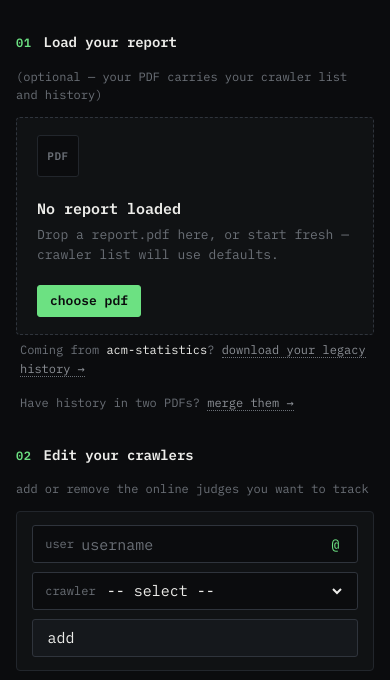
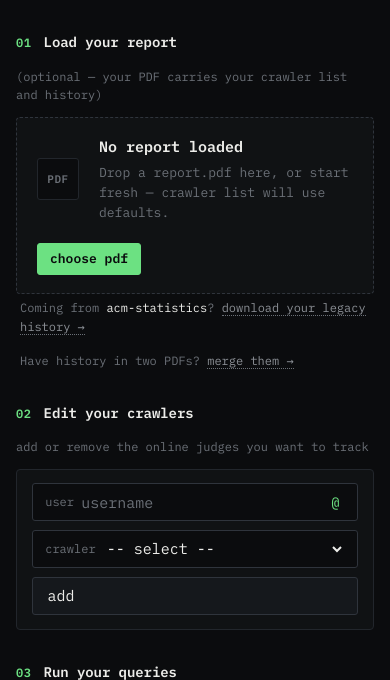
Before and after one commit to Liu233w/ojhunt-lite, a Python web app: template src/ojhunt/web/templates/index.html.jinja in a window 390 px wide. Shown: the part 244-924 px from the top of the page. Run offline with Jinja, Linux system fonts and the light colour scheme; the template is opened without the code that fills it, so the values that code supplies are empty.

Commit message:
fix(web): keep PDF icon with text on narrow report-slot; drop about footer ascii
At ≤820px the report-slot collapsed to a single column, separating the PDF
icon from its title/meta. Switch to a 2-column grid (`auto 1fr`) and let the
actions row span both columns so the icon stays anchored to the text and only
the buttons wrap below. Also removes the decorative ascii box from the about
page footer per design feedback.

```diff
--- a/src/ojhunt/web/static/assets/index.css
+++ b/src/ojhunt/web/static/assets/index.css
@@ -231,8 +231,8 @@
 /* ── RESPONSIVE ── */
 @media (max-width: 820px) {
   .grid { grid-template-columns: repeat(2, minmax(0, 1fr)); }
-  .report-slot { grid-template-columns: 1fr; }
-  .report-slot .rs-actions { justify-content: flex-start; }
+  .report-slot { grid-template-columns: auto 1fr; }
+  .report-slot .rs-actions { grid-column: 1 / -1; justify-content: flex-start; }
   .download-card, .summary { grid-template-columns: 1fr; }
   .dc-right, .summary-right { border-left: 0; border-top: 1px solid var(--line); min-width: 0; }
 }
--- a/src/ojhunt/web/templates/about.html.jinja
+++ b/src/ojhunt/web/templates/about.html.jinja
@@ -191,9 +191,6 @@
         <p>inspired by <a href="https://kidozh.com" target="_blank" rel="noopener noreferrer">jiduo zhang</a>'s
             西北工业大学ACM查询系统 (npuacm.info).</p>
     </div>
-    <div class="ascii">┌─────────────┐
-│ ojhunt-lite │
-└─────────────┘</div>
 </footer>
 
 <!-- WeChat QR dialog -->
```
Also changed, not shown: tests/e2e/__snapshots__/about-desktop.png, tests/e2e/__snapshots__/home-empty-mobile.png, tests/e2e/__snapshots__/home-empty-tablet.png, tests/e2e/__snapshots__/home-pending-cards-mobile.png, tests/e2e/__snapshots__/home-pending-cards-tablet.png.
